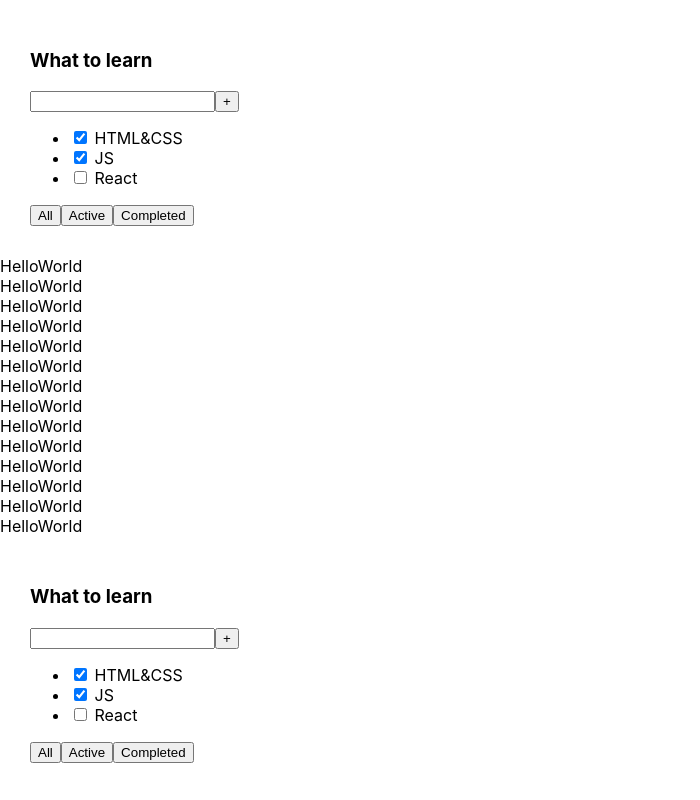
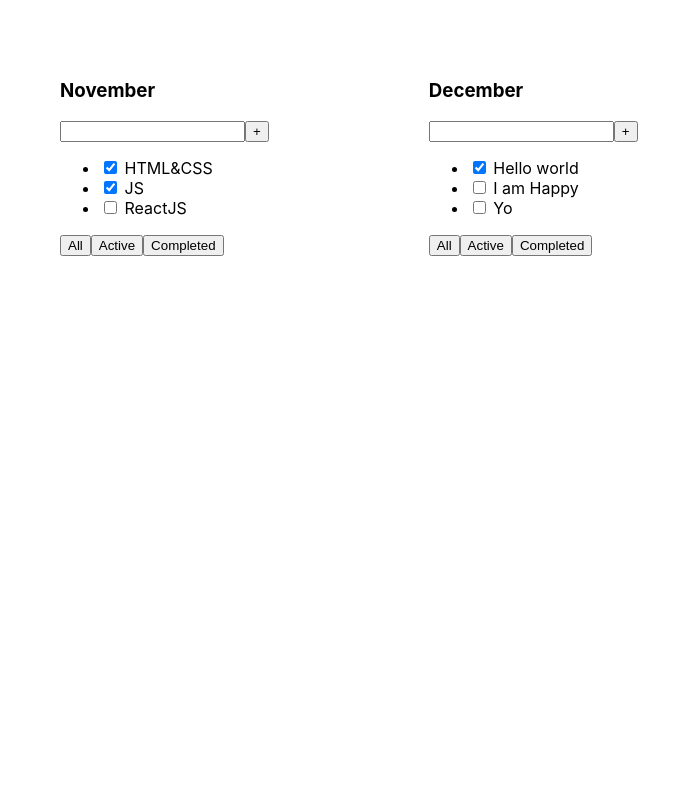
Before and after one commit to saw-code/todolist-ts, a React (Create React App) app: page / in a window 1280 px wide. Shown: the whole page, without its empty margins (0-700 px from the left). Built offline with nearby package versions, Linux system fonts and the light colour scheme.

Commit message:
add type for tasks in App file

```diff
--- a/src/App.tsx
+++ b/src/App.tsx
@@ -1,28 +1,28 @@
 import React from 'react';
 import './App.css';
+import {TaskType, Todolist} from "./Todolist";
 
 function App() {
-    return (
-        <div className="App">
-            <div>
-                <h3>What to learn</h3>
-                <div>
-                    <input/>
-                    <button>+</button>
-                </div>
-                <ul>
-                    <li><input type="checkbox" checked={true}/> <span>HTML&CSS</span></li>
-                    <li><input type="checkbox" checked={true}/> <span>JS</span></li>
-                    <li><input type="checkbox" checked={false}/> <span>React</span></li>
-                </ul>
-                <div>
-                    <button>All</button>
-                    <button>Active</button>
-                    <button>Completed</button>
-                </div>
-            </div>
-        </div>
-    );
+  const title1 = 'November'
+  const title2 = 'December'
+
+  const tasks1: Array<TaskType> = [
+    { id: 1, title: "HTML&CSS", isDone: true },
+    { id: 2, title: "JS", isDone: true },
+    { id: 3, title: "ReactJS", isDone: false }
+  ]
+  const tasks2: Array<TaskType> = [
+    { id: 1, title: "Hello world", isDone: true },
+    { id: 2, title: "I am Happy", isDone: false },
+    { id: 3, title: "Yo", isDone: false }
+  ]
+
+  return (
+    <div className="App">
+      <Todolist title={title1} tasks={tasks1}/>
+      <Todolist title={title2} tasks={tasks2}/>
+    </div>
+  );
 }
 
 export default App;
--- a/src/Todolist.tsx
+++ b/src/Todolist.tsx
@@ -0,0 +1,38 @@
+import React from "react";
+
+type TodolistPropsType = {
+  title: string
+  tasks: Array<TaskType>
+}
+
+export type TaskType = {
+  id: number
+  title: string
+  isDone: boolean
+}
+export const Todolist = (props: TodolistPropsType) => {
+
+  return (
+    <div className="App">
+      <div>
+        <h3>{props.title}</h3>
+        <div>
+          <input/>
+          <button>+</button>
+        </div>
+        <ul>
+          {props.tasks.map(el => {
+            return (
+              <li><input type="checkbox" checked={el.isDone}/> <span>{el.title}</span></li>
+            )
+          })}
+        </ul>
+        <div>
+          <button>All</button>
+          <button>Active</button>
+          <button>Completed</button>
+        </div>
+      </div>
+    </div>
+  )
+}
--- a/src/index.tsx
+++ b/src/index.tsx
@@ -3,31 +3,10 @@ import ReactDOM from 'react-dom/client';
 import './index.css';
 import App from './App';
 
-
 const root = ReactDOM.createRoot(
   document.getElementById('root') as HTMLElement
 );
-root.render(
-  // <App //
-  <div>
-    <App />
-    <div>HelloWorld</div>
-    <div>HelloWorld</div>
-    <div>HelloWorld</div>
-    <div>HelloWorld</div>
-    <div>HelloWorld</div>
-    <div>HelloWorld</div>
-    <div>HelloWorld</div>
-    <div>HelloWorld</div>
-    <div>HelloWorld</div>
-    <div>HelloWorld</div>
-    <div>HelloWorld</div>
-    <div>HelloWorld</div>
-    <div>HelloWorld</div>
-    <div>HelloWorld</div>
-    <App />
-  </div>
-);
+root.render(<App />);
 
 // If you want to start measuring performance in your app, pass a function
 // to log results (for example: reportWebVitals(console.log))
```
